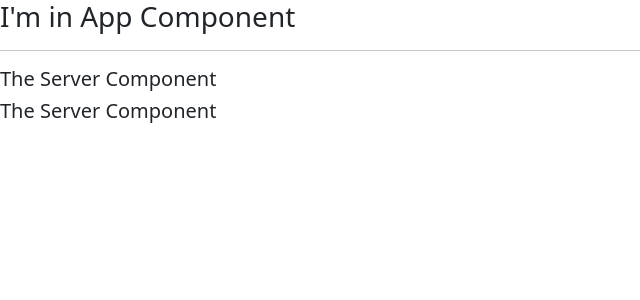
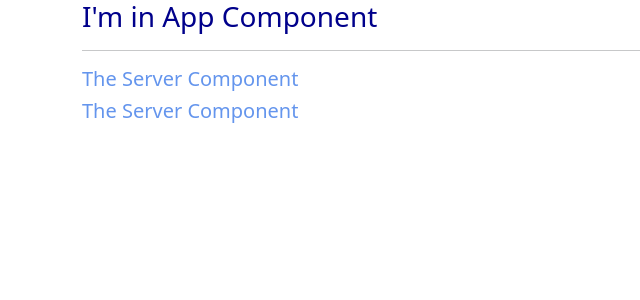
Before and after one commit to samyakagarwal20/Angular-Hands-on, an Angular app in the folder demo-app/: page / in a window 1280 px wide. Shown: the top 300 px of the page, without its empty margins (0-640 px from the left). Built offline with nearby package versions, Linux system fonts and the light colour scheme.

Commit message:
experimenting with @Component properties

```diff
--- a/demo-app/src/app/app.component.css
+++ b/demo-app/src/app/app.component.css
@@ -0,0 +1,7 @@
+h3 {
+    color: darkblue;
+}
+
+app-servers {
+    color: cornflowerblue;
+}
--- a/demo-app/src/app/app.component.html
+++ b/demo-app/src/app/app.component.html
@@ -1,3 +1,11 @@
-<h3>I'm in App Component</h3>
-<hr>
-<app-servers></app-servers>
+<div class="container">
+    <div class="row">
+        <div class="col-xs-12">
+            <h3>I'm in App Component</h3>
+            <hr>
+            <app-servers></app-servers>
+            <!-- <div app-server>Attribute Selector</div>
+            <div class="app-server">Class Selector</div> -->
+        </div>
+    </div>
+</div>
--- a/demo-app/src/app/app.component.ts
+++ b/demo-app/src/app/app.component.ts
@@ -3,7 +3,12 @@ import { Component } from '@angular/core';
 @Component({
   selector: 'app-root',
   templateUrl: './app.component.html',
-  styleUrls: ['./app.component.css']
+  styles: [`
+  h3 {
+    color: green
+  }
+  `],
+  styleUrls: ['./app.component.css'],
 })
 export class AppComponent {
   title = 'demo-app';
--- a/demo-app/src/app/servers/servers.component.ts
+++ b/demo-app/src/app/servers/servers.component.ts
@@ -2,7 +2,13 @@ import { Component } from '@angular/core';
 
 @Component({
   selector: 'app-servers',
+  // selector: '[app-server]',
+  // selector: '.app-server',
   templateUrl: './servers.component.html',
+  template: `
+  <app-server></app-server>
+  <app-server></app-server>
+  `,
   styleUrls: ['./servers.component.css']
 })
 export class ServersComponent {
```
